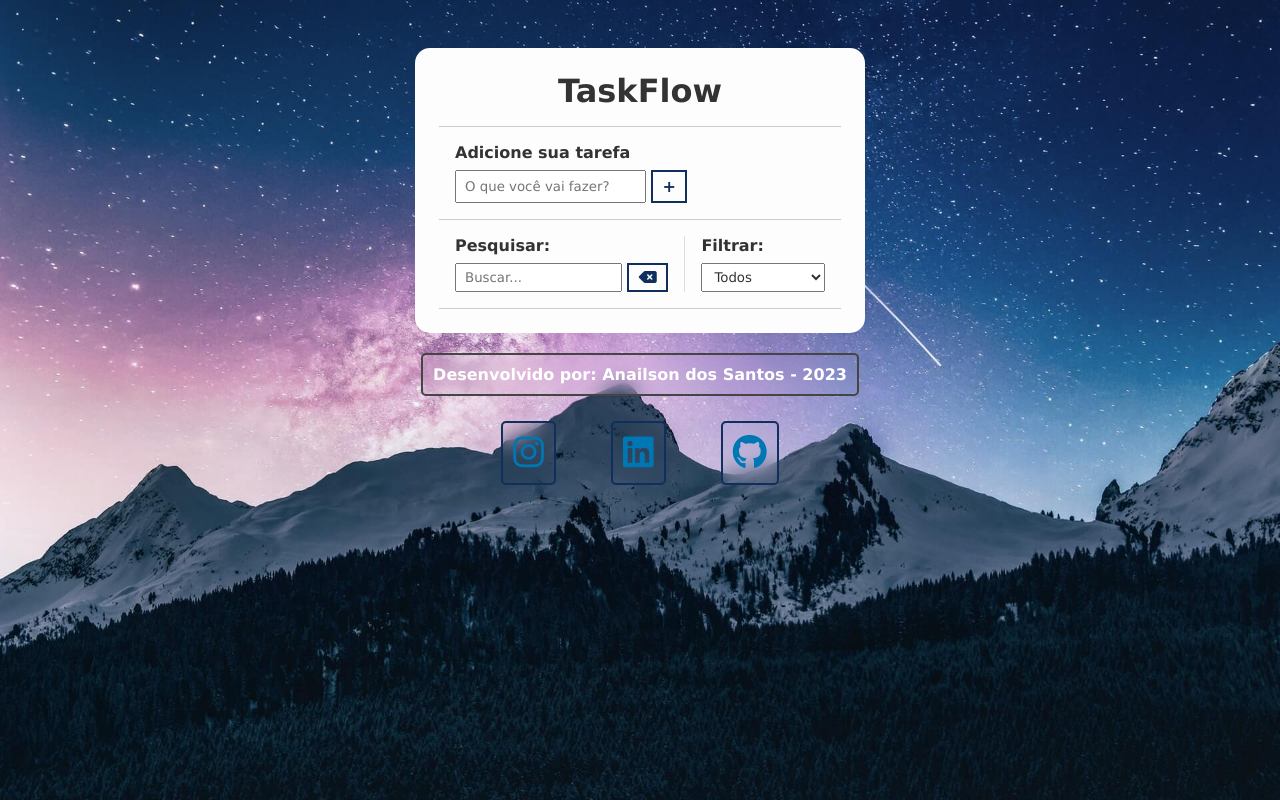
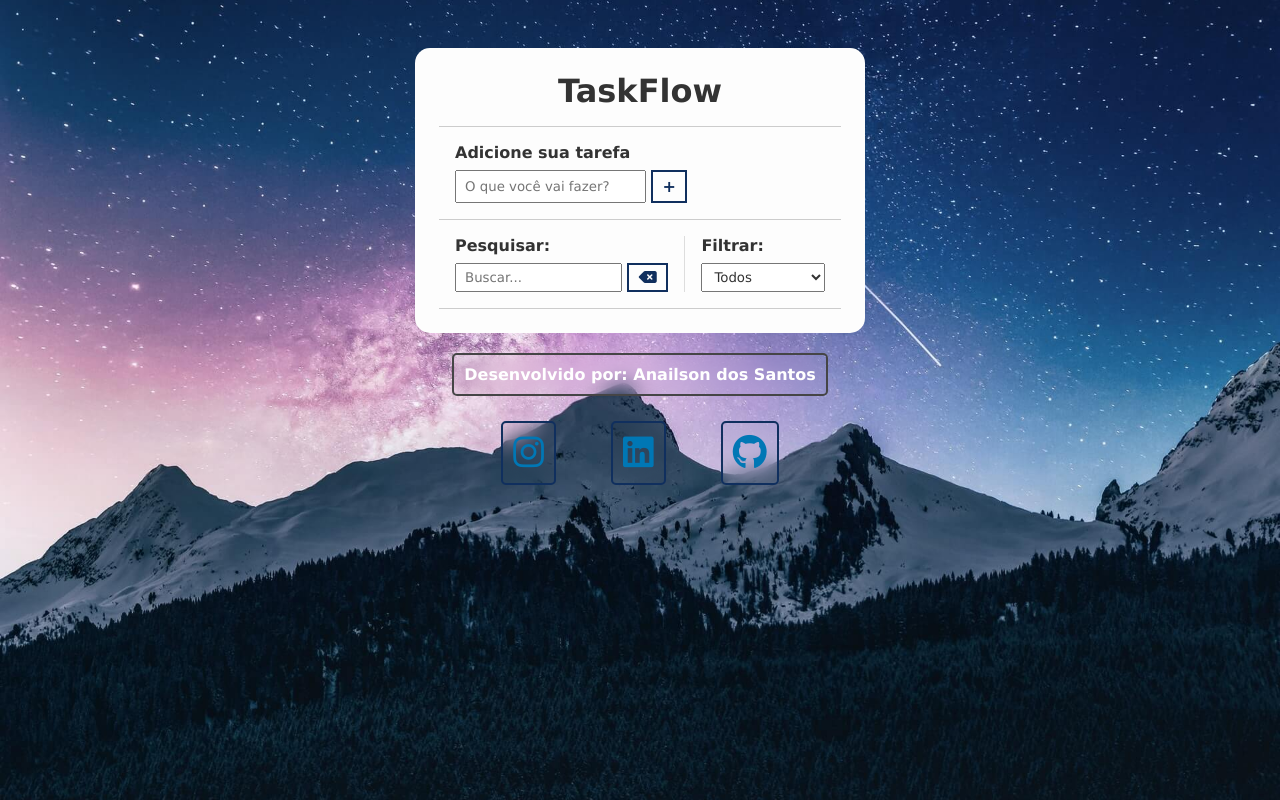
Before and after one commit to anailsonsnts/TaskFlow, a plain HTML site: page index.html in a window 1280 px wide. Drawn offline with Linux system fonts and the light colour scheme.

Commit message:
Alteração no footer

```diff
--- a/index.html
+++ b/index.html
@@ -83,7 +83,7 @@
     </div>
     <footer>
       <div class="footer-content">
-        <p>Desenvolvido por: Anailson dos Santos - 2023</p>
+        <p>Desenvolvido por: Anailson dos Santos</p>
       </div>
     </footer>
     <div class="social-icons">
```
